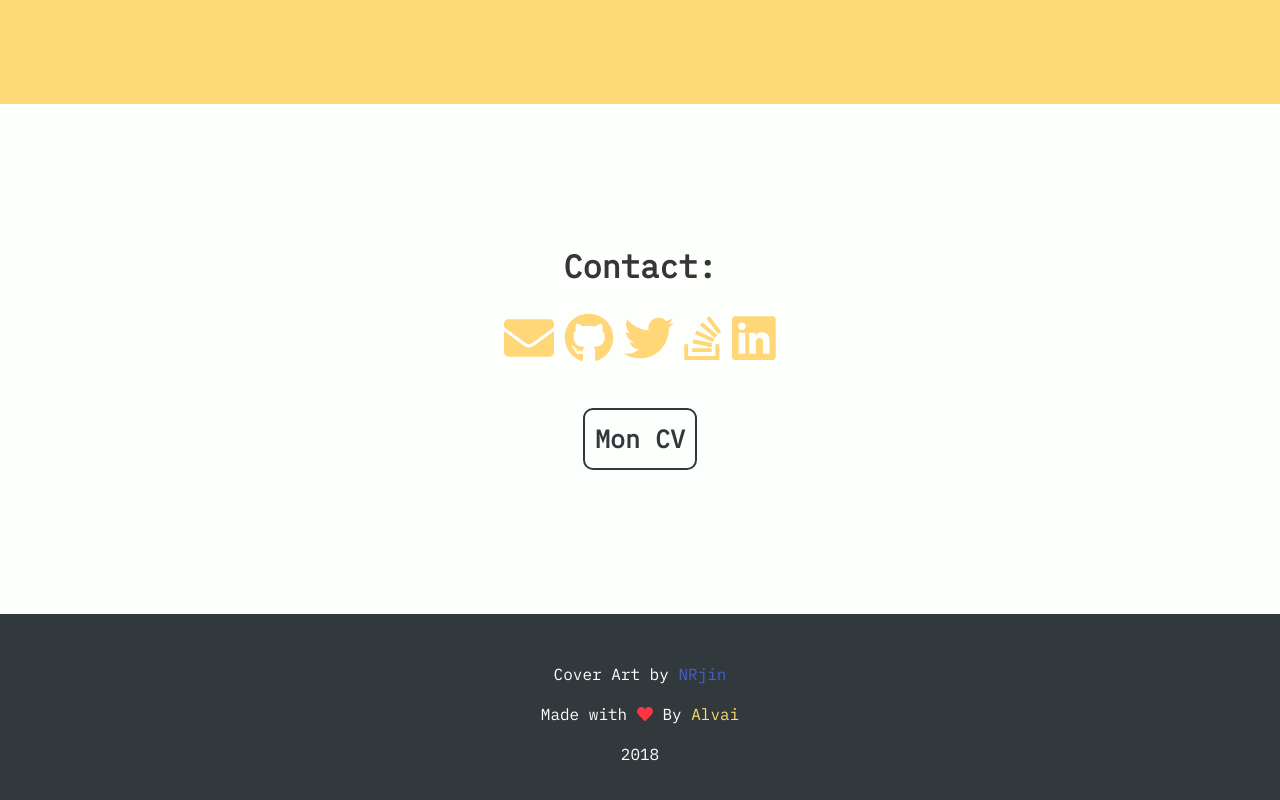
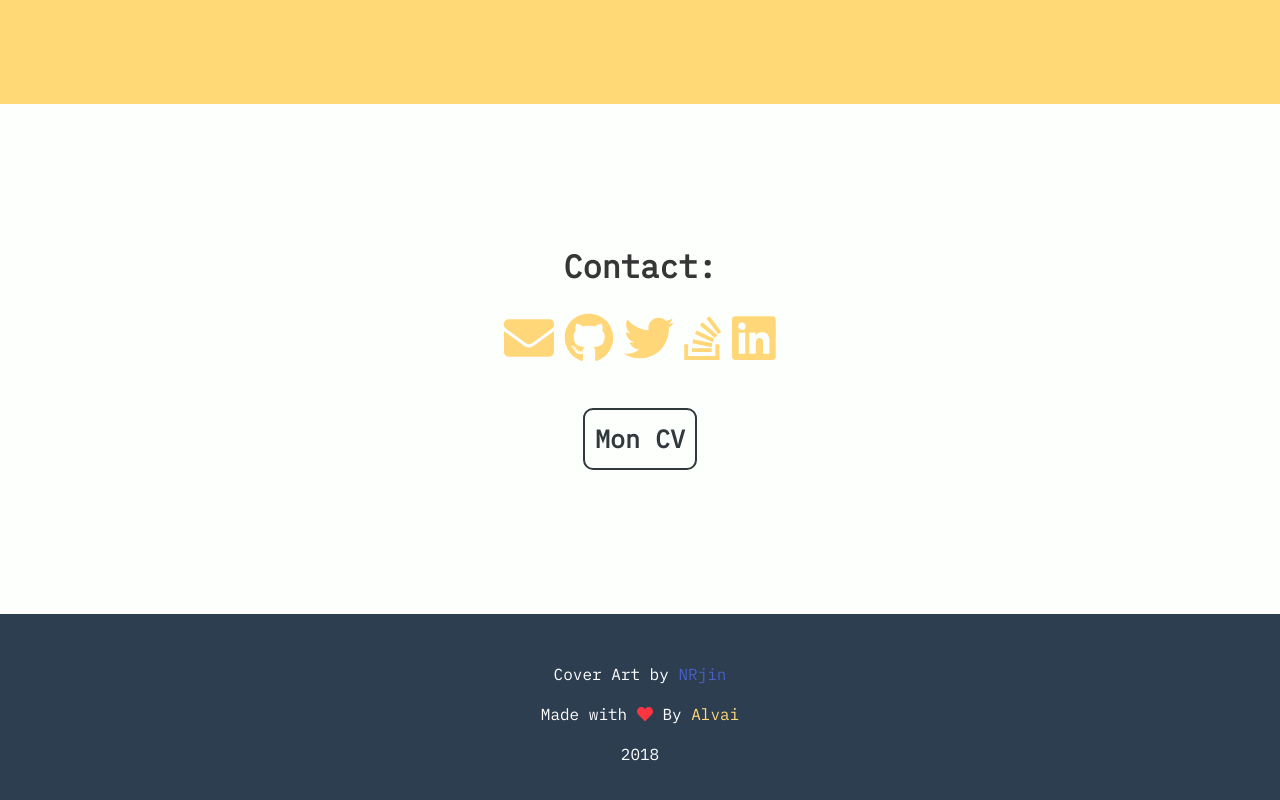
Before and after one commit to IvanMiIosevic/Portfolio, a Vue app: page / in a window 1280 px wide. Shown: the part 2380-3180 px from the top of the page. Built offline with nearby package versions, Linux system fonts and the light colour scheme.

Commit message:
Switch to variables

```diff
--- a/src/components/Footer.vue
+++ b/src/components/Footer.vue
@@ -10,7 +10,7 @@
 
 <style lang="scss" scoped>
 .footer {
-  background-color: #31393c;
+  background-color: $secondary-color;
 }
 p {
   color: white;
@@ -19,7 +19,7 @@ p {
   color: #fb3640;
 }
 .username {
-  color: #ffda6b;
+  color: $primary-color;
 }
 </style>
 
```
